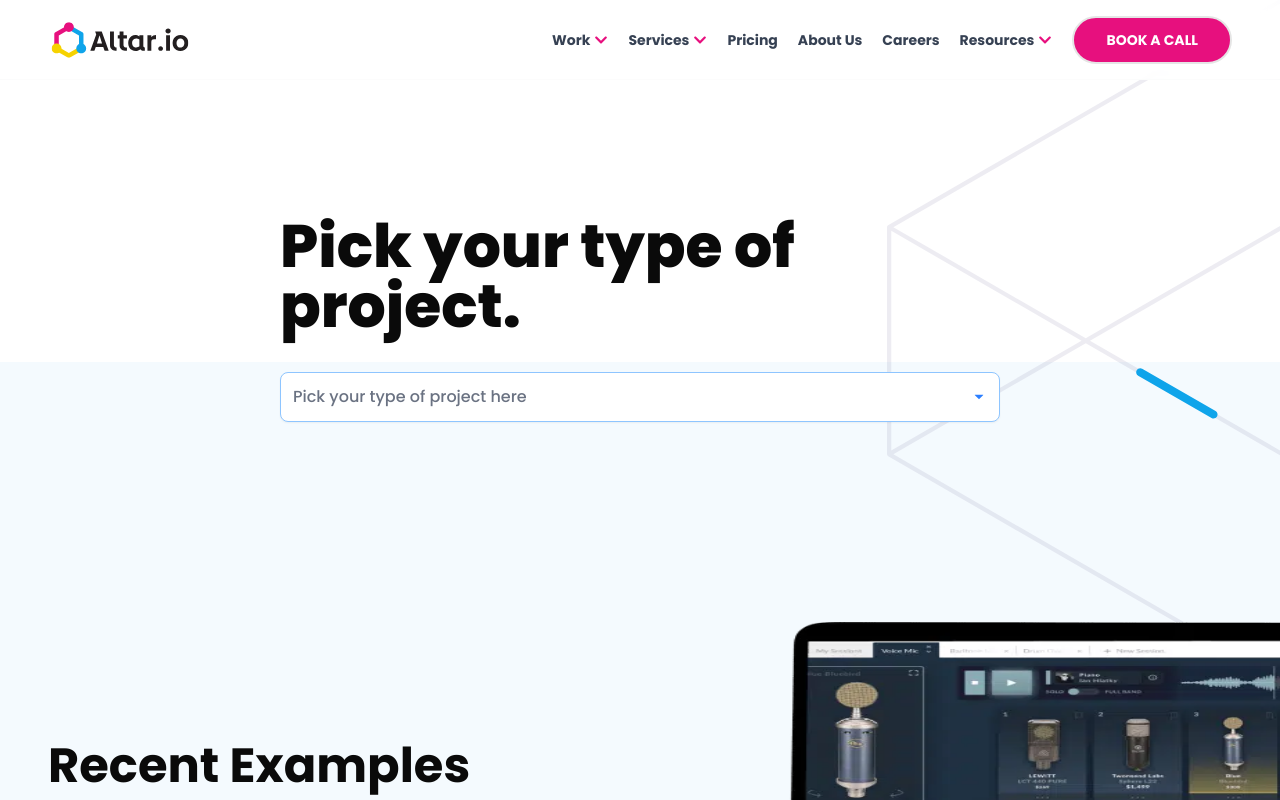
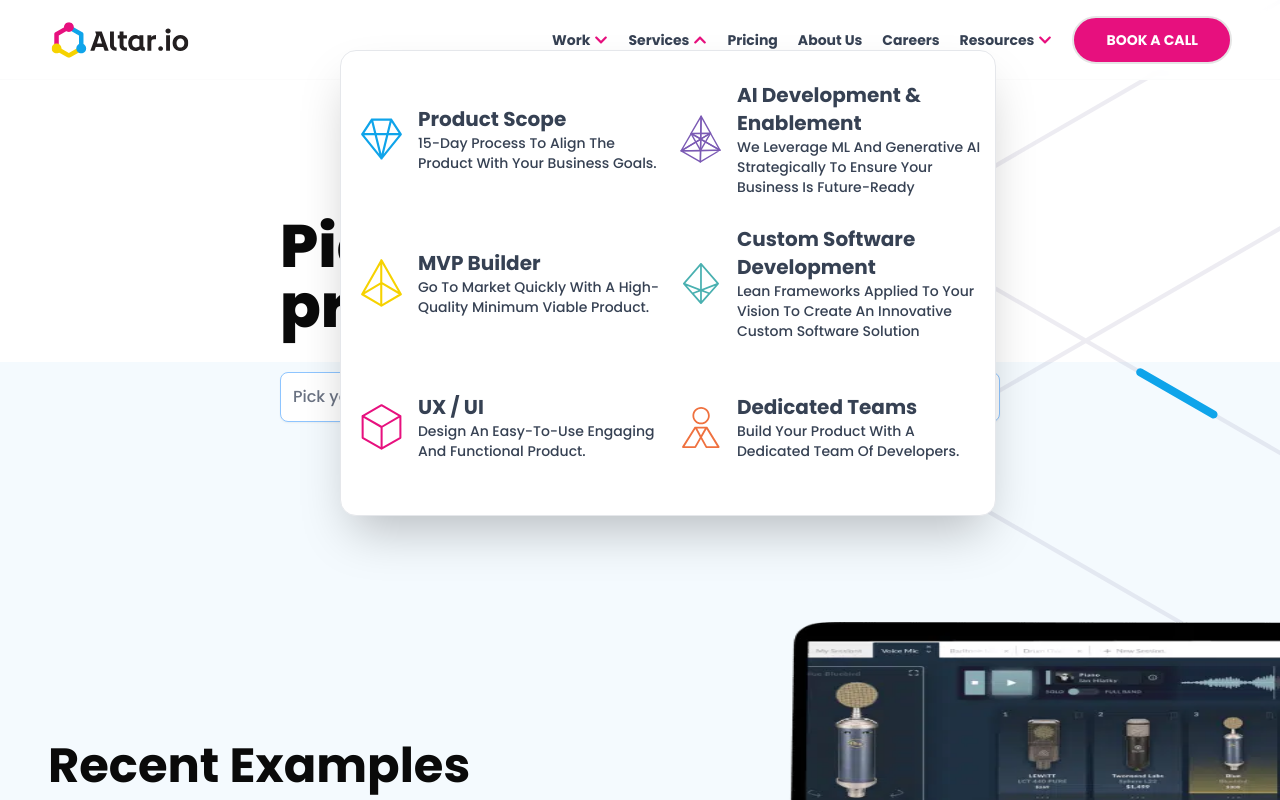
Before and after one commit to rakib00-dev/cloudyfromut-website-altar-demo, a Next.js app: page / in a window 1280 px wide. Shown: the top 800 px of the page. Built offline with nearby package versions, Linux system fonts and the light colour scheme.

Commit message:
added loading image and drop down

```diff
--- a/src/components/common/DropDown.tsx
+++ b/src/components/common/DropDown.tsx
@@ -41,7 +41,7 @@ const DropDown: React.FC<DropDownProps> = ({
         className={`p-3 group-hover:invert group-hover:brightness-0 rounded ${imgClassName}`}
       />
       <div className="grid text-left w-full group-hover:*:text-white">
-        <h5 className="capitalize text-2xl font-bold w-full">{title}</h5>
+        <h5 className="capitalize text-xl font-bold w-full">{title}</h5>
         <p className="font-medium">{p}</p>
       </div>
     </Link>
--- a/src/components/common/DropDowns.tsx
+++ b/src/components/common/DropDowns.tsx
@@ -3,11 +3,14 @@ import DropDown from './DropDown';
 interface DropDownsTypes {
   subMenuArr: object[];
   setIsNavOpen: React.Dispatch<React.SetStateAction<boolean>>;
+  className?: string;
 }
 
-const DropDowns = ({ subMenuArr, setIsNavOpen }: DropDownsTypes) => {
+const DropDowns = ({ subMenuArr, setIsNavOpen, className }: DropDownsTypes) => {
   return (
-    <div className="absolute h-auto top-5 flex items-start bg-white rounded-2xl px-2 py-4 flex-1 shadow-2xl border border-gray-200 ">
+    <div
+      className={`absolute h-auto top-5 grid grid-cols-2 w-[41rem] bg-white rounded-2xl px-2 py-4 shadow-2xl border border-gray-200 ${className}`}
+    >
       {subMenuArr.map(({ title, p, src, to }: any, idx) => (
         <DropDown
           to={to}
--- /dev/null
+++ b/src/components/common/Loading.tsx
@@ -0,0 +1,5 @@
+const Loading = () => {
+  return <img src={'/images/loading/svg-image-7.svg'} />;
+};
+
+export default Loading;
--- a/src/components/custom/Navbar.tsx
+++ b/src/components/custom/Navbar.tsx
@@ -8,6 +8,7 @@ import React, {
   useState,
   CSSProperties,
   ReactNode,
+  Suspense,
 } from 'react';
 import { FaChevronDown } from 'react-icons/fa';
 import { RiCloseFill, RiMenu3Fill } from 'react-icons/ri';
@@ -15,13 +16,14 @@ import OutsideClickHandler from 'react-outside-click-handler';
 import Button from '../common/Button';
 import DropDowns from '../common/DropDowns';
 import ListItem from '../common/ListItem';
+import Loading from '../common/Loading';
 
 const Navbar: React.FC = () => {
   const scrollToTop = () => window.scrollTo(0, 0);
 
   const [isHovered, setIsHovered] = useState(false);
   const [isWorkHovered, setIsWorkHovered] = useState(false);
-  const [isServicesHovered, setIsServicesHovered] = useState(false);
+  const [isServicesHovered, setIsServicesHovered] = useState(true);
   const [isResourceHovered, setIsResourceHovered] = useState(false);
   const [isNavOpen, setIsNavOpen] = useState(false);
   const navSubWorkArr = [
@@ -75,6 +77,21 @@ const Navbar: React.FC = () => {
       p: 'Build your product with a dedicated team of developers.',
       to: '/dedicated-teams',
       src: '/images/home-services/svg-image-19.svg',
+    },
+  ];
+
+  const navSubResourcesArr = [
+    {
+      title: 'Blog',
+      p: 'Startup advice to building high-quality products — distilled from years of experience to guide your journey.',
+      to: '/blog',
+      src: '/images/nav-resources/svg-image-13.svg',
+    },
+    {
+      title: 'Podcast',
+      p: 'Top founders and experts unpack the early startup journey — from building the product to finding product-market fit.',
+      to: '/podcast',
+      src: '/images/nav-resources/svg-image-14.svg',
     },
   ];
 
@@ -134,10 +151,12 @@ const Navbar: React.FC = () => {
                   }
                 />
                 {isWorkHovered && (
+                  <Suspense fallback={<Loading />}>
                     <DropDowns
                       subMenuArr={navSubWorkArr}
                       setIsNavOpen={setIsNavOpen}
                     />
+                  </Suspense>
                 )}
               </ListItem>
               <ListItem
@@ -156,10 +175,12 @@ const Navbar: React.FC = () => {
                   }
                 />
                 {isServicesHovered && (
+                  <Suspense fallback={<Loading />}>
                     <DropDowns
                       subMenuArr={navSubServicesArr}
                       setIsNavOpen={setIsNavOpen}
                     />
+                  </Suspense>
                 )}
               </ListItem>
               <ListItem navLink="/pricing" onClick={scrollToTop}>
@@ -175,6 +196,7 @@ const Navbar: React.FC = () => {
                 navLink="#"
                 onMouseOver={() => setIsResourceHovered(true)}
                 onMouseOut={() => setIsResourceHovered(false)}
+                notLink
               >
                 resources
                 <FaChevronDown
@@ -185,6 +207,15 @@ const Navbar: React.FC = () => {
                       : 'transition-all'
                   }
                 />
+                {isResourceHovered && (
+                  <Suspense fallback={<Loading />}>
+                    <DropDowns
+                      subMenuArr={navSubResourcesArr}
+                      setIsNavOpen={setIsNavOpen}
+                      className="mr-35"
+                    />
+                  </Suspense>
+                )}
               </ListItem>
               <Button text="book a call" />
             </ul>
```
Also changed, not shown: public/images/loading/svg-image-7.svg (added). Lines whose indentation alone changed are shown as unchanged.
